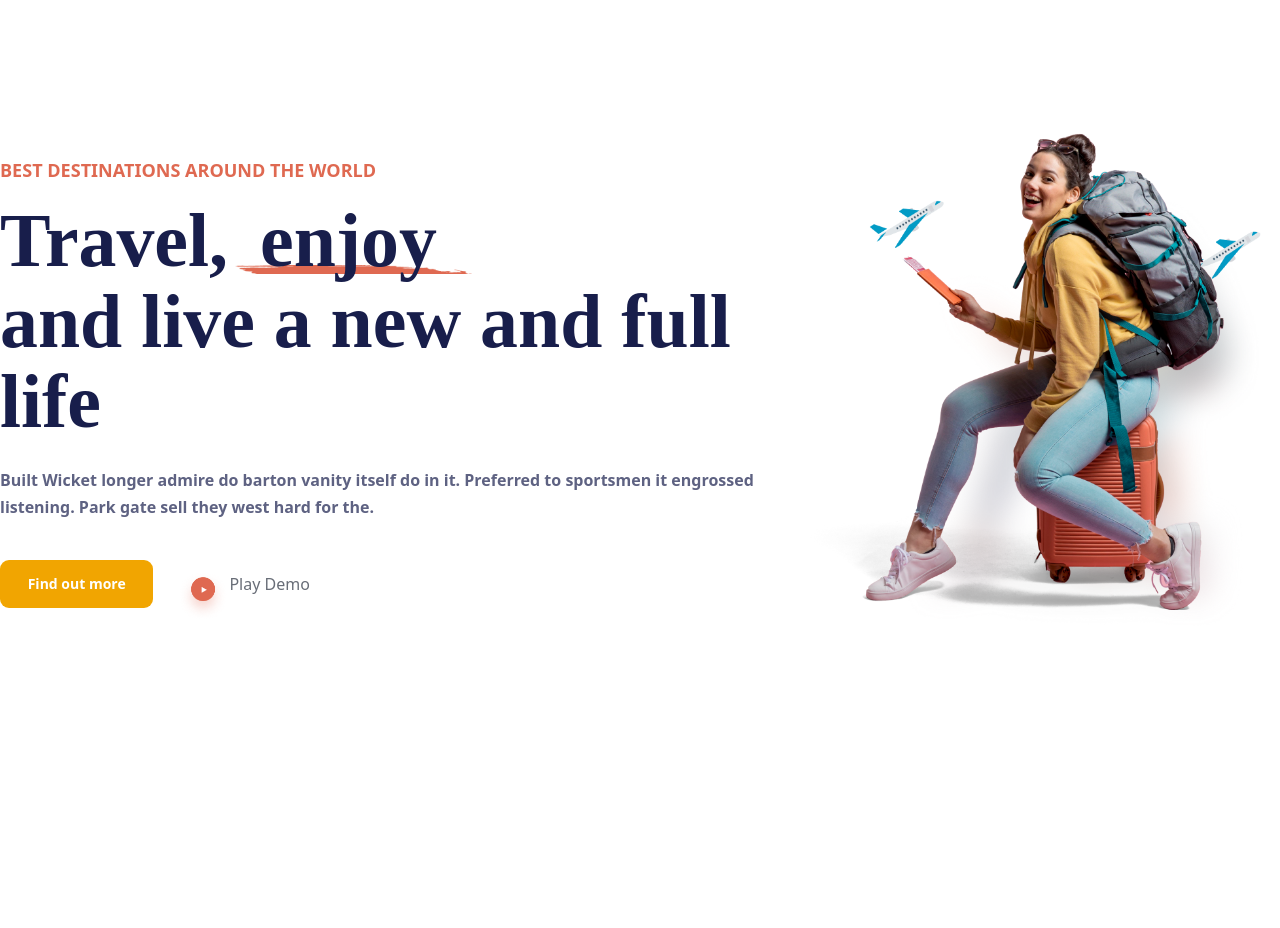
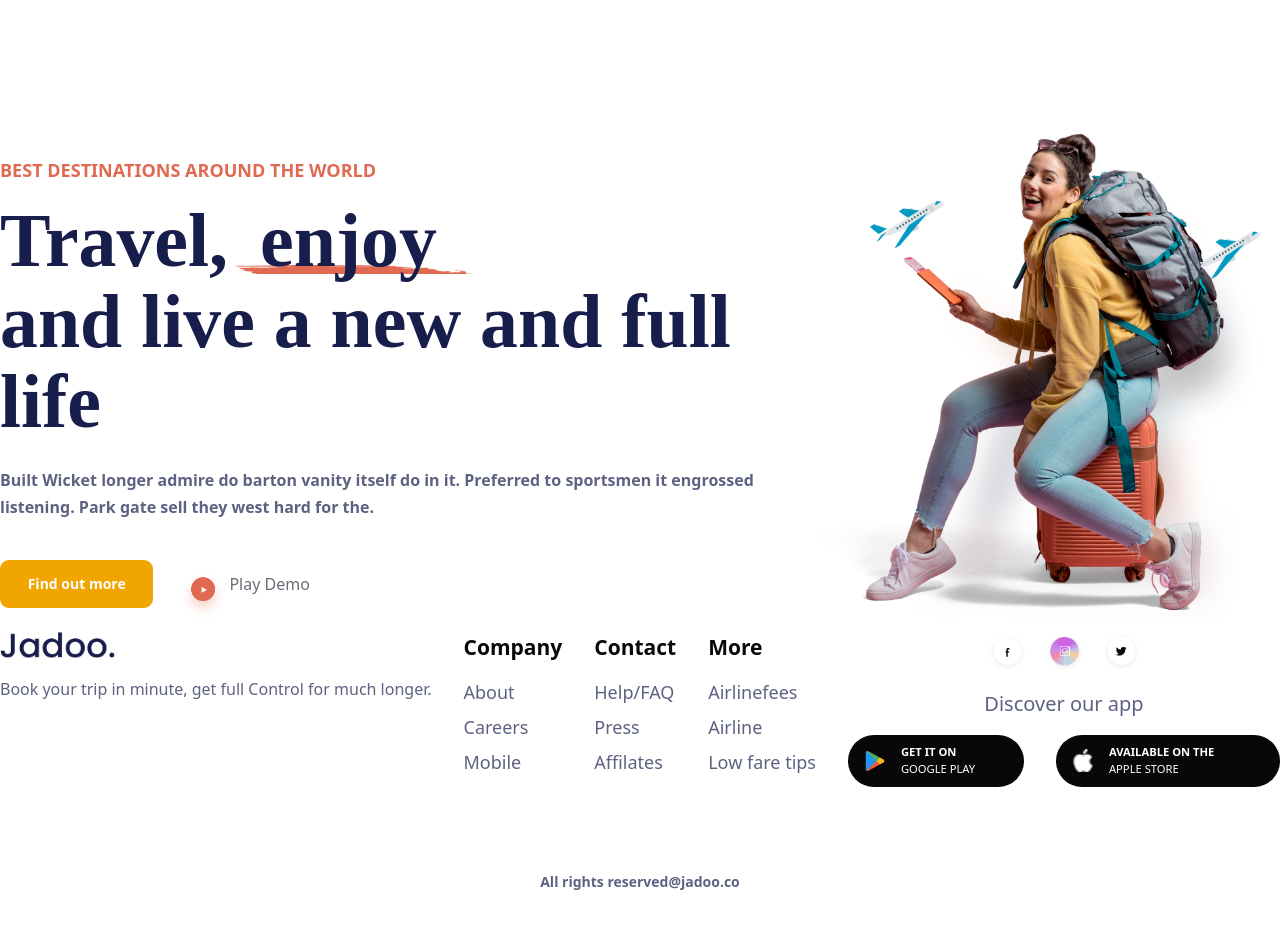
Before and after one commit to Prashant142020/Travel-Agency-Landing-Page, a Next.js app: page / in a window 1280 px wide. Shown: the top 928 px of the page. Before the commit the page ends 800 px from the top, so only its background shows below. Built offline with nearby package versions, Linux system fonts and the light colour scheme; a web font is replaced by a local one.

Commit message:
Footer Done

```diff
--- a/app/page.tsx
+++ b/app/page.tsx
@@ -1,5 +1,6 @@
 import Test from '@/components/Test'
 import NavBar from '@/components/common/NavBar'
+import FooterSection from '@/components/sections/FooterSection'
 import HeroSection from '@/components/sections/HeroSection'
 import Image from 'next/image'
 
@@ -9,6 +10,7 @@ export default function Home() {
 
       <NavBar />
       <HeroSection />
+      <FooterSection />
     </main>
   )
 }
--- /dev/null
+++ b/components/sections/FooterSection.tsx
@@ -0,0 +1,150 @@
+import Image from 'next/image';
+
+function FooterSection() {
+    return (
+        <section>
+            <div className="flex flex-col md:flex-row justify-between gap-8 ">
+                <div>
+                    <p>
+                        <Image
+                            width={114.91}
+                            height={33.99}
+                            src="/images/logo-bottom.png"
+                            alt="footer logo"
+                        />
+                    </p>
+                    <p className="text-lightGray mt-[1.19rem]">
+                        Book your trip in minute, get full Control for much
+                        longer.
+                    </p>
+                </div>
+                <div className="flex gap-8 flex-grow justify-between">
+                    <div className="flex flex-col gap-4">
+                        <p className="text-lightBlack font-[700] text-[1.3125rem]">
+                            Company
+                        </p>
+                        <div className="flex flex-col gap-2">
+                            <p className="text-lightGray text-[1.125rem] font-[500]">
+                                About
+                            </p>
+                            <p className="text-lightGray text-[1.125rem] font-[500]">
+                                Careers
+                            </p>
+                            <p className="text-lightGray text-[1.125rem] font-[500]">
+                                Mobile
+                            </p>
+                        </div>
+                    </div>
+                    <div className="flex flex-col gap-4">
+                        <p className="text-lightBlack font-[700] text-[1.3125rem]">
+                            Contact
+                        </p>
+                        <div className="flex flex-col gap-2">
+                            <p className="text-lightGray text-[1.125rem] font-[500]">
+                                Help/FAQ
+                            </p>
+                            <p className="text-lightGray text-[1.125rem] font-[500]">
+                                Press
+                            </p>
+                            <p className="text-lightGray text-[1.125rem] font-[500]">
+                                Affilates
+                            </p>
+                        </div>
+                    </div>
+                    <div className="flex flex-col gap-4">
+                        <p className="text-lightBlack font-[700] text-[1.3125rem]">
+                            More
+                        </p>
+                        <div className="flex flex-col gap-2">
+                            <p className="text-lightGray text-[1.125rem] font-[500]">
+                                Airlinefees
+                            </p>
+                            <p className="text-lightGray text-[1.125rem] font-[500]">
+                                Airline
+                            </p>
+                            <p className="text-lightGray text-[1.125rem] font-[500]">
+                                Low fare tips
+                            </p>
+                        </div>
+                    </div>
+                </div>
+                <div className="flex flex-col gap-4 items-center">
+                    <div className="flex gap-4 items-center">
+                        <Image
+                            width={41}
+                            height={41}
+                            src="/images/facebook-icon.png"
+                            alt="social icon"
+                        />
+                        <Image
+                            width={41}
+                            height={41}
+                            src="/images/instagram-icon.png"
+                            alt="social icon"
+                        />
+                        <Image
+                            width={41}
+                            height={41}
+                            src="/images/x-icon.png"
+                            alt="social icon"
+                        />
+                    </div>
+                    <p className="text-lightGray font-[500] text-[1.25rem]">
+                        Discover our app
+                    </p>
+                    <div className="flex flex-col md:flex-row gap-8">
+                        <div className="bg-lightBlack rounded-extraLarge px-[1.06rem] py-[0.58rem] w-[11rem]">
+                            <div className="flex gap-4 items-center">
+                                <div>
+                                    <Image
+                                        width={20}
+                                        height={20}
+                                        src="/images/google-play-icon.png"
+                                        alt="google play icon"
+                                    />
+                                </div>
+
+                                <div>
+                                    <p className="uppercase font-[700] text-white text-[0.7rem]">
+                                        get it on
+                                    </p>
+                                    <p className="uppercase font text-white text-[0.7rem]">
+                                        Google play
+                                    </p>
+                                </div>
+                            </div>
+                            <div></div>
+                        </div>
+                        <div className="bg-lightBlack rounded-extraLarge px-[1.06rem] py-[0.58rem] w-[14rem]">
+                            <div className="flex gap-4 items-center">
+                                <div>
+                                    <Image
+                                        width={20}
+                                        height={20}
+                                        src="/images/app-icon.png"
+                                        alt="google play icon"
+                                    />
+                                </div>
+
+                                <div>
+                                    <p className="uppercase font-[700] text-white text-[0.7rem]">
+                                        Available on the
+                                    </p>
+                                    <p className="uppercase font text-white text-[0.7rem]">
+                                        Apple store
+                                    </p>
+                                </div>
+                            </div>
+                            <div></div>
+                        </div>
+                    </div>
+                </div>
+            </div>
+            <p className="my-[5.25rem] text-lightGray text-[0.875rem] font-[600] flex justify-center">
+                All rights reserved@jadoo.co
+            </p>
+        </section>
+    );
+}
+
+export default FooterSection;
```
